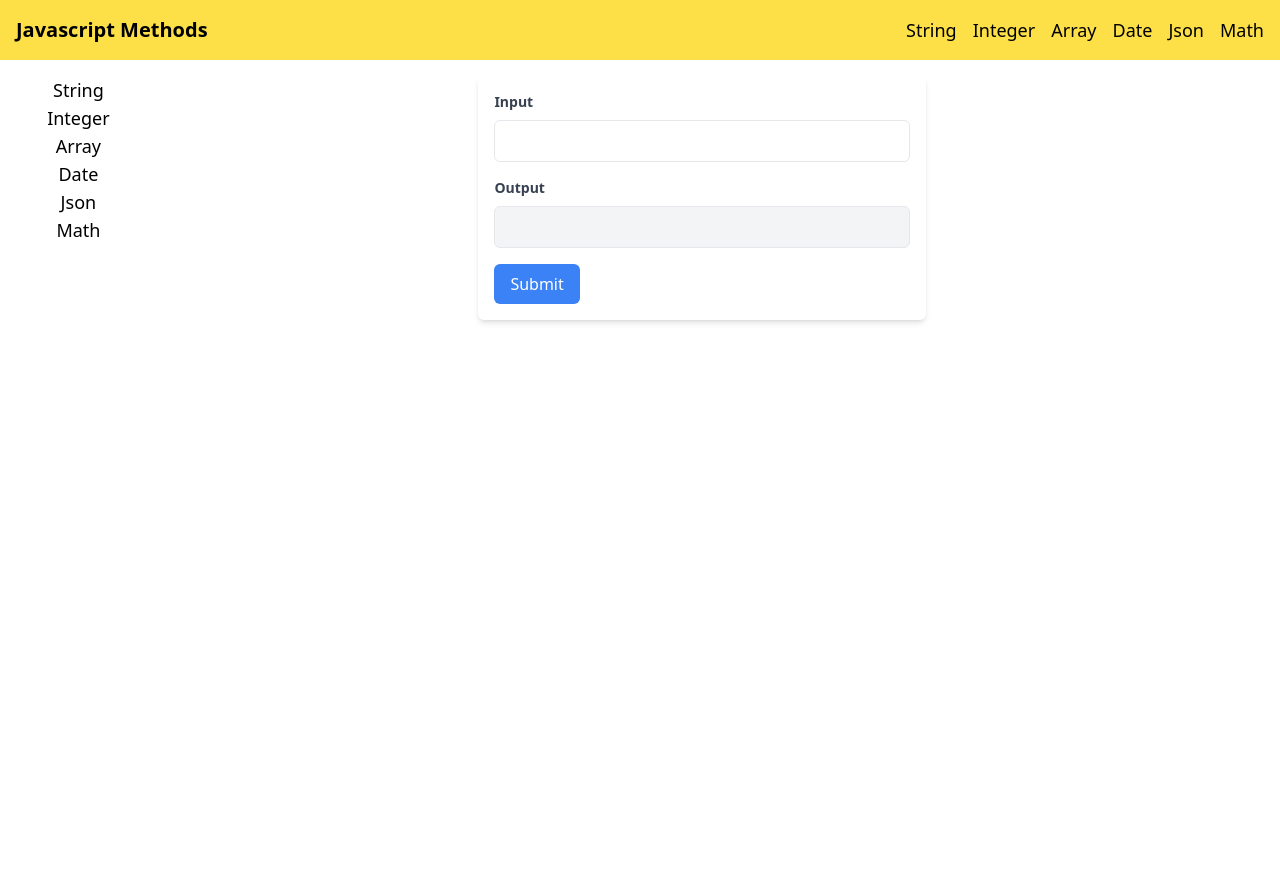
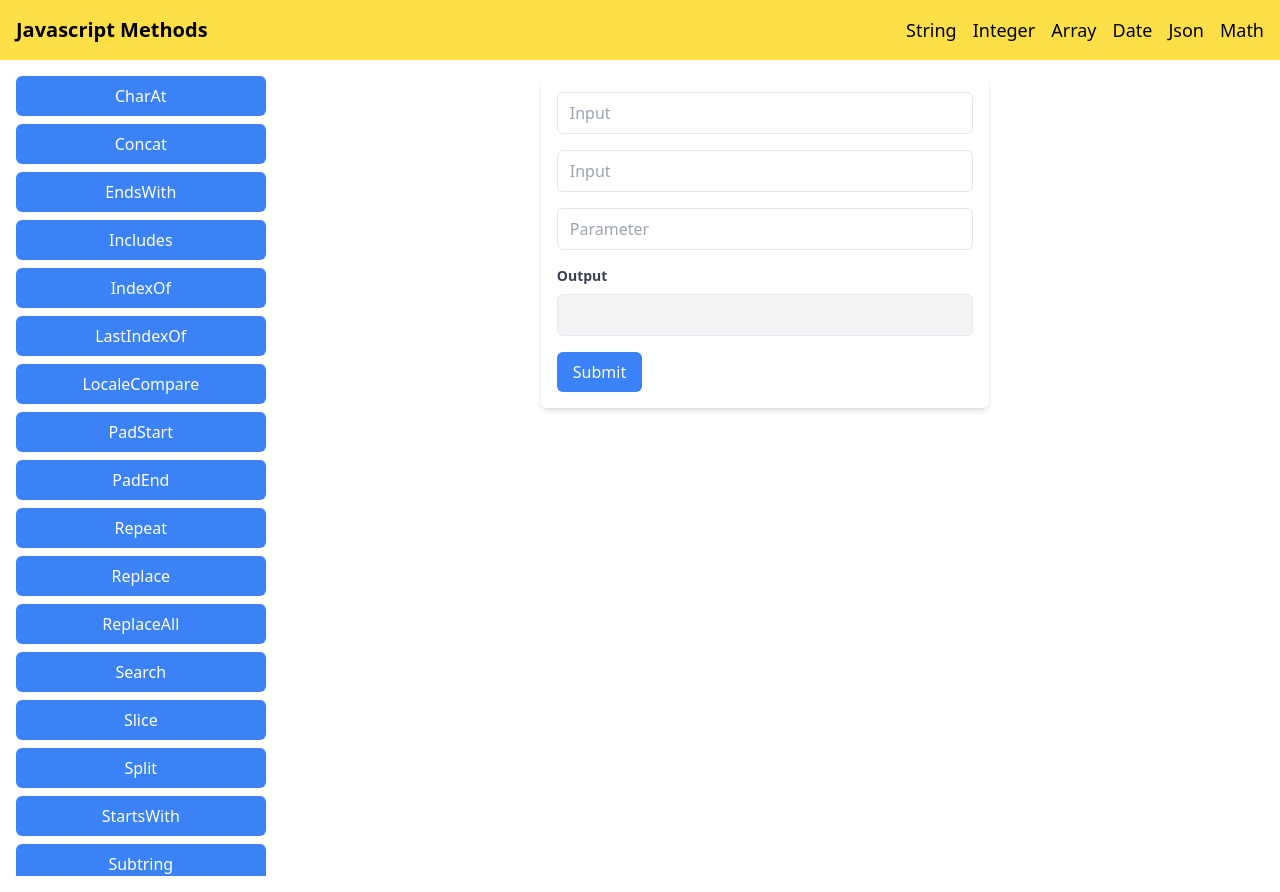
Before and after one commit to VectortheGreat/Javascript-Methods, a React (Vite) app: page /string in a window 1280 px wide. Before the commit the page ends 800 px from the top, so only its background shows below. Built offline with nearby package versions, Linux system fonts and the light colour scheme.

Commit message:
operation setup

```diff
--- a/src/components/methods/FormComp.tsx
+++ b/src/components/methods/FormComp.tsx
@@ -1,28 +1,79 @@
-import { useDispatch } from "react-redux";
-import { getInput } from "../../redux/ValueSlice";
+import { useDispatch, useSelector } from "react-redux";
+import {
+  getInput,
+  getInput2,
+  getParameterValues,
+} from "../../redux/ValueSlice";
+import { useEffect } from "react";
 
 const FormComp = () => {
   const dispatch = useDispatch();
   const testfunc = (e: React.FormEvent<HTMLFormElement>) => {
     e.preventDefault();
-    console.log("test");
   };
+  const output = useSelector(
+    (state: { value: { output: string } }) => state.value.output
+  );
+  const input = useSelector(
+    (state: { value: { input: string } }) => state.value.input
+  );
+  const input2 = useSelector(
+    (state: { value: { input2: string } }) => state.value.input2
+  );
+  const parameterValues = useSelector(
+    // eslint-disable-next-line @typescript-eslint/no-explicit-any
+    (state: { value: any }) => state.value.parameterValues
+  );
+  const queryParam = useSelector(
+    (state: { value: { queryParam: string } }) => state.value.queryParam
+  );
+  const hideInputs = useSelector(
+    // eslint-disable-next-line @typescript-eslint/no-explicit-any
+    (state: { value: any }) => state.value.hideInputs
+  );
+  useEffect(() => {
+    dispatch(getInput(""));
+    dispatch(getInput2(""));
+    dispatch(getParameterValues(""));
+  }, [queryParam]);
+  console.log(hideInputs);
   return (
     <form
       onSubmit={testfunc}
       className="max-w-md mx-auto p-4 bg-white shadow-md rounded-md"
     >
-      <div className="mb-4">
-        <label className="block text-gray-700 text-sm font-bold mb-2">
-          Input
-        </label>
+      <div className="mb-4 space-y-4">
         <input
           type="text"
           id="input"
           name="input"
           className="w-full px-3 py-2 border rounded-md focus:outline-none focus:border-blue-500"
+          placeholder="Input"
+          value={input}
           onChange={(e) => dispatch(getInput(e.target.value))}
         />
+        {hideInputs.hideInput2 ? null : (
+          <input
+            type="text"
+            id="input2"
+            name="input2"
+            className="w-full px-3 py-2 border rounded-md focus:outline-none focus:border-blue-500"
+            placeholder="Input"
+            value={input2}
+            onChange={(e) => dispatch(getInput2(e.target.value))}
+          />
+        )}
+        {hideInputs.hideParameter ? null : (
+          <input
+            type="text"
+            id="input"
+            name="input"
+            className="w-full px-3 py-2 border rounded-md focus:outline-none focus:border-blue-500"
+            placeholder="Parameter"
+            value={parameterValues}
+            onChange={(e) => dispatch(getParameterValues(e.target.value))}
+          />
+        )}
       </div>
 
       <div className="mb-4">
@@ -34,6 +85,7 @@ const FormComp = () => {
           type="text"
           id="output"
           name="output"
+          value={output}
           className="w-full px-3 py-2 border rounded-md bg-gray-100"
         />
       </div>
--- a/src/components/methods/Methods.tsx
+++ b/src/components/methods/Methods.tsx
@@ -1,24 +1,29 @@
-import FormComp from "./FormComp";
+import { useLocation, useNavigate } from "react-router-dom";
 
-const Methods = ({ methods }) => {
+const Methods = ({ methods }: { methods: Record<string, string> }) => {
+  const navigate = useNavigate();
+  const handleOnClick = (method: string) => {
+    navigate(`/string${methods[method]}`);
+  };
+  const location = useLocation();
   return (
-    <div className="grid grid-cols-10">
-      <div className="col-span-1">
-        <ul>
+    <div className="col-span-2 overflow-y-auto h-screen">
+      <ul className="space-y-2">
         {Object.keys(methods).map((method) => (
           <li
             key={method}
-              className="text-lg cursor-pointer text-center rounded-md"
+            className={`cursor-pointer text-center rounded-md py-2 ${
+              method.toLowerCase() === location.search.split("=")[1]
+                ? "bg-blue-800 text-white hover:bg-blue-600 transition-all"
+                : "bg-blue-500 text-white hover:bg-blue-700 transition-all"
+            }`}
+            onClick={() => handleOnClick(method)}
           >
             {method}
           </li>
         ))}
       </ul>
     </div>
-      <div className="col-span-9">
-        <FormComp></FormComp>
-      </div>
-    </div>
   );
 };
 
--- a/src/components/methods/stringMethods/StringMethods.tsx
+++ b/src/components/methods/stringMethods/StringMethods.tsx
@@ -1,17 +1,89 @@
+import { useLocation } from "react-router-dom";
+import { useEffect } from "react";
+import FormComp from "../FormComp";
 import Methods from "../Methods";
+import { useDispatch, useSelector } from "react-redux";
+import {
+  getOutput,
+  setHideInputs,
+  setQueryParam,
+} from "../../../redux/ValueSlice";
 
 const StringMethods = () => {
   const methods: { [key: string]: string } = {
-    String: "?method=test",
-    Integer: "/integer",
-    Array: "/array",
-    Date: "/date",
-    Json: "/json",
-    Math: "/math",
+    CharAt: "?method=charat",
+    Concat: "?method=concat",
+    EndsWith: "?method=endswith",
+    Includes: "?method=includes",
+    IndexOf: "?method=indexOf",
+    LastIndexOf: "?method=lastindexOf",
+    LocaleCompare: "?method=localecompare",
+    PadStart: "?method=padstart",
+    PadEnd: "?method=padend",
+    Repeat: "?method=repeat",
+    Replace: "?method=replace",
+    ReplaceAll: "?method=replaceall",
+    Search: "?method=search",
+    Slice: "?method=slice",
+    Split: "?method=split",
+    StartsWith: "?method=startswith",
+    Subtring: "?method=substring",
+    ToLowerCase: "?method=tolowercase",
+    ToString: "?method=tostring",
+    ToUpperCase: "?method=touppercase",
+    Trim: "?method=trim",
+    TrimEnd: "?method=trimend",
+    TrimStart: "?method=trimstart",
   };
+
+  const location = useLocation();
+  const dispatch = useDispatch();
+  const queryParam = useSelector(
+    (state: { value: { queryParam: string } }) => state.value.queryParam
+  );
+  const input = useSelector(
+    (state: { value: { input: string } }) => state.value.input
+  );
+  const input2 = useSelector(
+    (state: { value: { input2: string } }) => state.value.input2
+  );
+  const parameterValues = useSelector(
+    // eslint-disable-next-line @typescript-eslint/no-explicit-any
+    (state: { value: any }) => state.value.parameterValues
+  );
+  useEffect(() => {
+    dispatch(setQueryParam(location.search.split("=")[1]));
+  }, [dispatch, location.search]);
+
+  useEffect(() => {
+    console.warn(queryParam);
+    switch (queryParam) {
+      case "charat":
+        dispatch(getOutput(input.charAt(parameterValues[0])));
+        dispatch(setHideInputs({ hideInput2: true, hideParameter: false }));
+        break;
+      case "concat":
+        dispatch(getOutput(input.concat(input2)));
+        dispatch(setHideInputs({ hideInput2: false, hideParameter: true }));
+        break;
+      case "endswith":
+        dispatch(getOutput(input.endsWith(parameterValues[0])));
+        break;
+      case "trim":
+        dispatch(getOutput(input.trim()));
+        break;
+
+      default:
+        console.error("Error. Invalid Query Param");
+        break;
+    }
+  }, [queryParam, input, input2, parameterValues]);
   return (
-    <div>
+    <div className="grid grid-cols-10">
       <Methods methods={methods}></Methods>
+      <div className="col-span-8">
+        <FormComp></FormComp>
+      </div>
     </div>
   );
 };
--- a/src/redux/ValueSlice.ts
+++ b/src/redux/ValueSlice.ts
@@ -2,7 +2,11 @@ import { createSlice } from "@reduxjs/toolkit";
 
 const initialState = {
   input: "",
+  input2: "",
   output: "",
+  parameterValues: [],
+  queryParam: "",
+  hideInputs: { hideInput2: false, hideParameter: false },
 };
 
 const ValueSlice = createSlice({
@@ -12,12 +16,36 @@ const ValueSlice = createSlice({
     getInput: (state, action) => {
       state.input = action.payload;
     },
+    getInput2: (state, action) => {
+      state.input2 = action.payload;
+    },
     getOutput: (state, action) => {
       state.output = action.payload;
+    },
+    getParameterValues: (state, action) => {
+      const inputValue = action.payload;
+      const valuesArray = inputValue
+        .split(",")
+        .map((value: string) => value.trim());
+      state.parameterValues = valuesArray;
+      console.log(state.parameterValues);
+    },
+    setQueryParam: (state, action) => {
+      state.queryParam = action.payload;
+    },
+    setHideInputs: (state, action) => {
+      state.hideInputs = { ...state.hideInputs, ...action.payload };
     },
   },
 });
 
-export const { getInput, getOutput } = ValueSlice.actions;
+export const {
+  getInput,
+  getOutput,
+  getParameterValues,
+  getInput2,
+  setQueryParam,
+  setHideInputs,
+} = ValueSlice.actions;
 
 export default ValueSlice.reducer;
```
Lines whose indentation alone changed are shown as unchanged.
